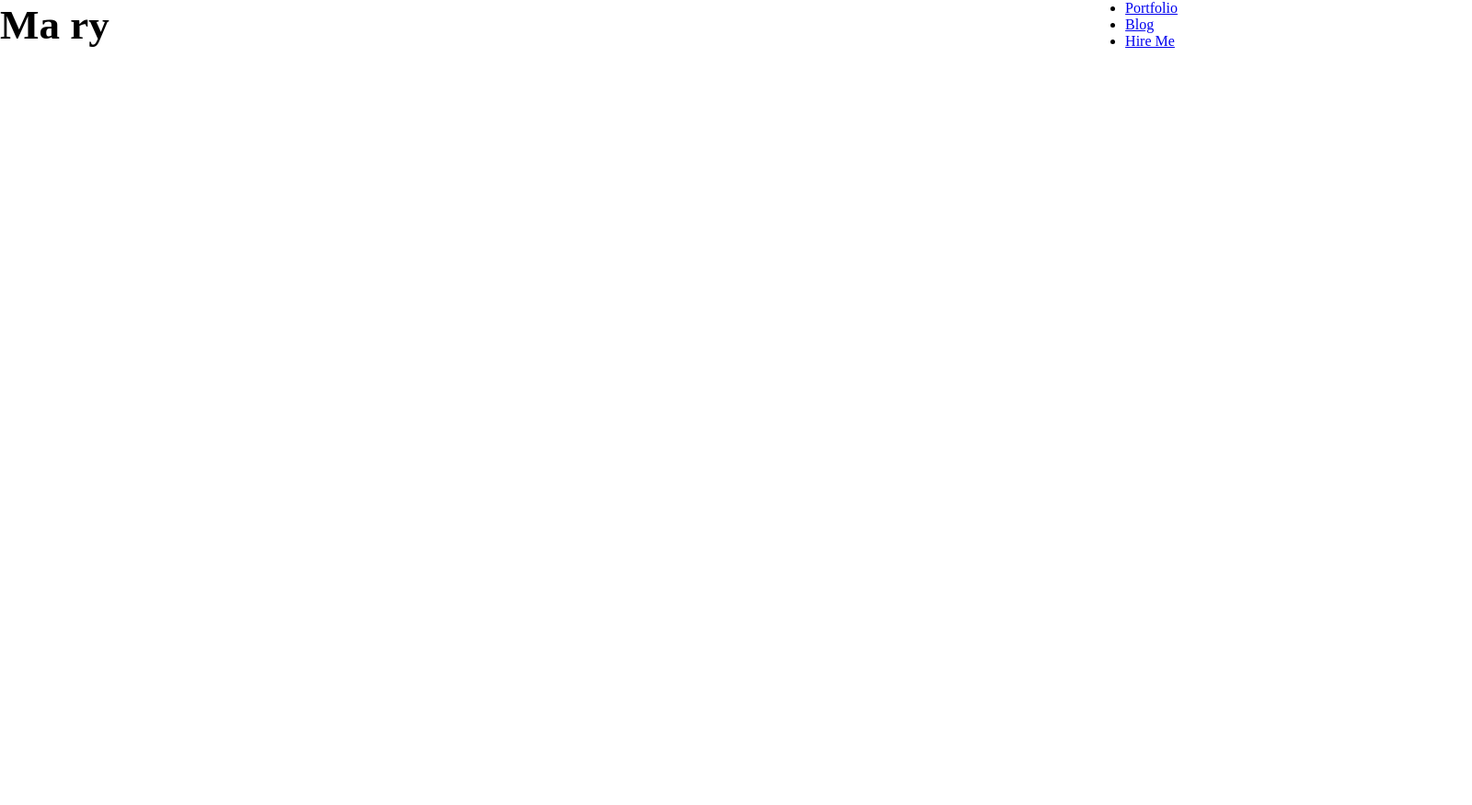
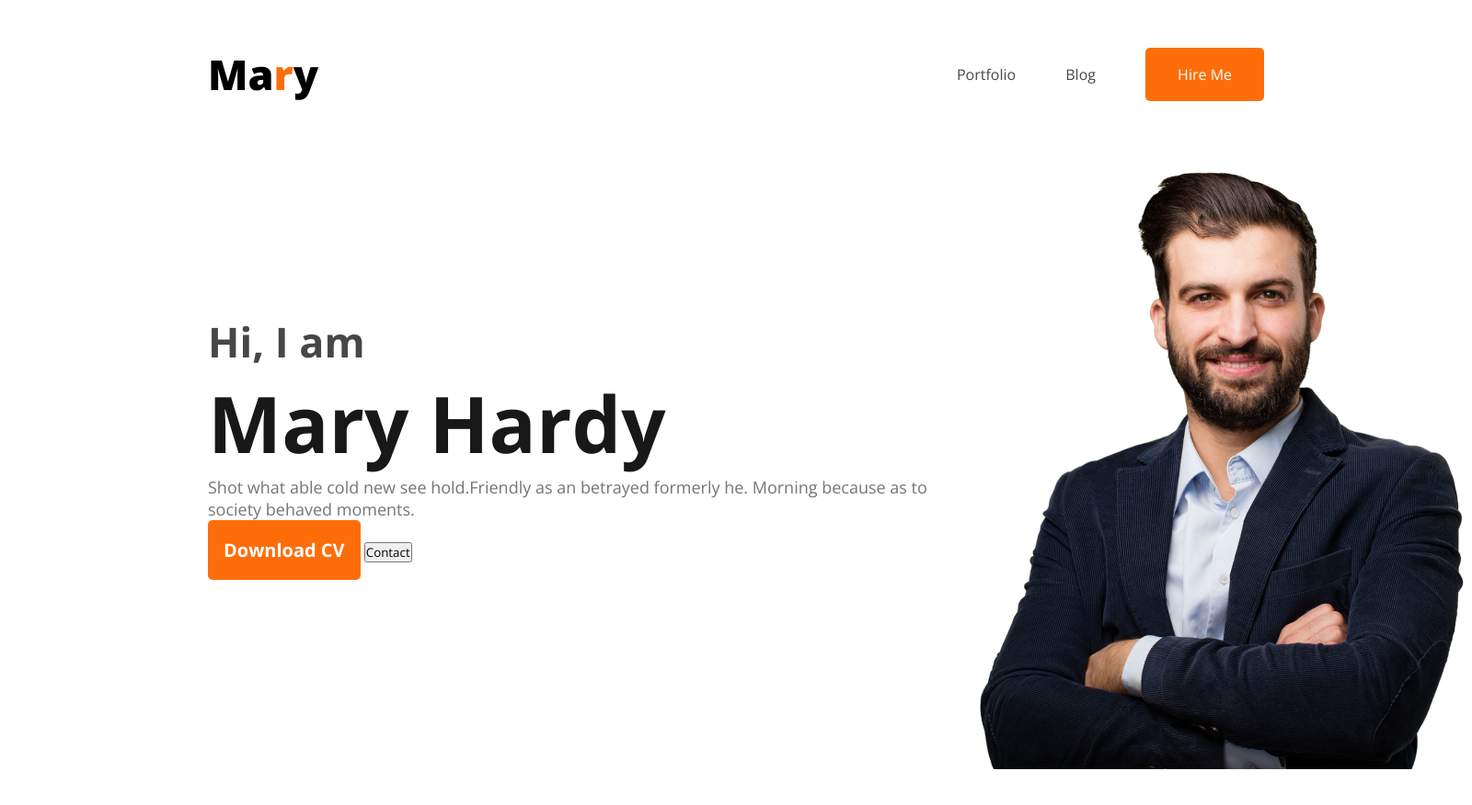
Before and after one commit to Mir-Hossen/practice-portfolio-website-phero, a plain HTML site: page index.html in a window 1280 px wide. Shown: the whole page at 92% size, 1600 px wide, since content can reach past the window. Before the commit the page ends 800 px from the top, so only its background shows below. Drawn offline with nearby package versions, Linux system fonts and the light colour scheme.

Commit message:
some data are more add

```diff
--- a/index.html
+++ b/index.html
@@ -6,19 +6,42 @@
     <meta name="viewport" content="width=device-width, initial-scale=1.0">
     <title>Portfolio Website</title>
 
+        <!-- Google font link here  -->
+        <link rel="preconnect" href="https://fonts.googleapis.com">
+        <link rel="preconnect" href="https://fonts.gstatic.com" crossorigin>
+        <link href="https://fonts.googleapis.com/css2?family=Open+Sans:ital,wght@0,300..800;1,300..800&family=Work+Sans:ital,wght@0,100..900;1,100..900&display=swap" rel="stylesheet">
+
     <!-- style css link here  -->
     <link rel="stylesheet" href="style/style.css">
+
+
 </head>
-<body>
-    <header>
-        <nav class="navbar">
-            <h3 class="navbar-tittle">Ma <span>r</span>y</h3>
+<body class=".open-sans-normal">
+    <header class="header-container">
+        <nav class="nav">
+            <h3 class="nav-tittle">Ma<span>r</span>y</h3>
             <ul>
-                <li><a href="#">Portfolio</a></li>
-                <li><a href="#">Blog</a></li>
-                <li><a href="#">Hire Me</a></li>
+                <li><a class="dark-color" href="#">Portfolio</a></li>
+                <li><a class="dark-color" href="#">Blog</a></li>
+                <li><a class="nav-btn" href="#">Hire Me</a></li>
             </ul>
         </nav>
+        <!-- banner html start here  -->
+
+        <div class="banner">
+            <div class="banner-content">
+                <h4 class="banner-intro dark-color">Hi, I  am</h4>
+                <h1 class="banner-tittle">Mary Hardy</h1>
+                <p class="banner-description">
+                    Shot what able cold new see hold.Friendly as an betrayed formerly he. Morning because as to society behaved moments.
+                </p>
+                <button class="banner-download-btn">Download CV</button>
+                <button>Contact</button>
+            </div>
+           <div class="banner-photo">
+            <img src="./images/hardy.png" alt="Hardy Images">
+           </div>
+        </div>
     </header>
 </body>
 </html>
--- a/style/style.css
+++ b/style/style.css
@@ -5,18 +5,100 @@
     margin: 0;
     padding: 0;
     box-sizing: border-box;
-    font-family: ;
+    font-family:"Open Sans", sans-serif ;
+}
+
+.open-sans-normal{
+  font-family: "Open Sans", sans-serif;
+  font-optical-sizing: auto;
+  font-style: normal;
+  font-variation-settings:"wdth" 100;
+
 }
 
 /* header style css start here  */
-.navbar
+.header-container
+{
+    /* background-color: rgb(255, 248, 243); */
+    width: 1600px;
+    height:837px;
+
+}
+.nav
 {
     display: flex;
     justify-content: space-between;
     align-items: center;
+    margin: 50px 226px;
+
 }
-.navbar .navbar-tittle
+.nav .nav-tittle
 {
     font-size: 45px;
     color: 181818;
+    font-weight: 800;
 }
+.nav .nav-tittle span
+{
+    color:rgb(253, 110, 10) ;
+}
+.nav ul li{
+    display: inline-block;
+}
+.nav ul li a {
+    text-decoration: none;
+    margin-left: 50px;
+}
+
+.dark-color
+{
+    color: rgb(71, 71, 71);
+}
+
+.nav-btn
+{
+    padding:18px 35px;
+    background-color:rgb(253, 110, 10) ;
+    color: #FFFFFF;
+    border: none;
+    border-radius: 5px;
+
+}
+
+/* banner css start here  */
+
+.banner
+{
+    display: flex;
+    justify-content: space-between;
+}
+.banner-content
+
+{
+    margin: 180px 0 0 226px;
+}
+.banner-intro
+{
+    font-size: 45px;
+}
+.banner-tittle
+{
+    color: #181818;
+    font-size: 85px;
+}
+.banner-description
+{
+    color: #757575;
+    font-size: 18px;
+
+}
+.banner-download-btn
+{
+    padding: 19px 17px;
+    background: #FD6E0A;
+    color: #FFFFFF;
+    font-size: 20px;
+    font-weight: bold;
+    border: none;
+    border-radius: 5px;
+}
```
